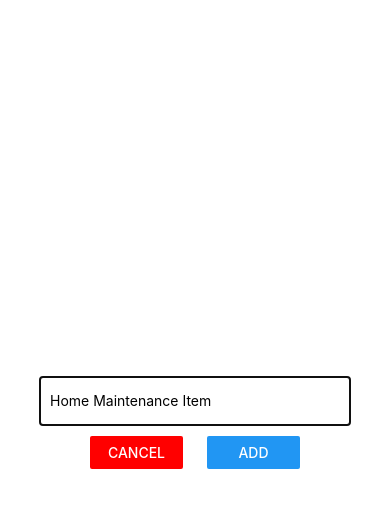
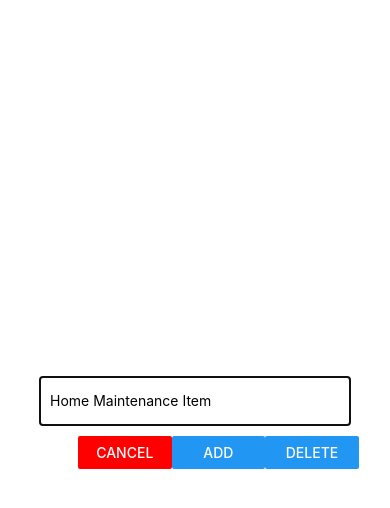
Before and after one commit to deegrams221/Home-Maintenance, a React Native app: screen / in a window 390 px wide. Both pictures are taken after a click on the button "ADD NEW ITEM". Shown: the top 508 px of the page. Built offline with nearby package versions, Linux system fonts and the light colour scheme.

Commit message:
added delete button

```diff
--- a/components/MaintenanceInput.js
+++ b/components/MaintenanceInput.js
@@ -10,6 +10,11 @@ const MaintenanceInput = props => {
 
   const addItemHandler = () => {
     props.onAddItem(enteredItem);
+    setEnteredItem('');
+  };
+
+  const deleteItemHandler = () => {
+    props.onDeleteItem(enteredItem);
     setEnteredItem('');
   };
 
@@ -28,6 +33,9 @@ const MaintenanceInput = props => {
           </View>
           <View style={styles.button}>
             <Button style={styles.button} title="ADD" onPress={addItemHandler} />
+          </View>
+          <View style={styles.button}>
+            <Button style={styles.button} title="Delete" onPress={deleteItemHandler} />
           </View>
         </View>
       </View>
```
